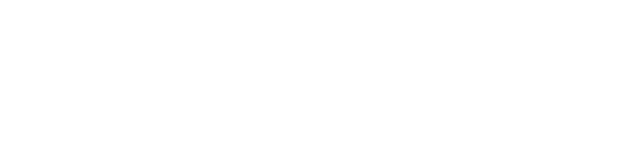
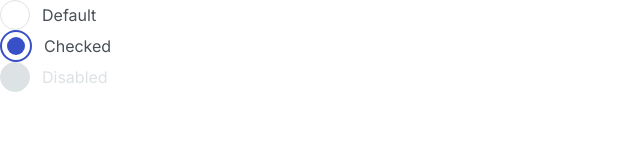
Before and after one commit to js-tasks-ru/htmlcss-20230411_sum2108, a website: page 07-lection5/02-radio/index.html in a window 1280 px wide. Shown: the whole page, without its empty margins (0-640 px from the left). Drawn offline with Linux system fonts and the light colour scheme.

Commit message:
dz-6/radio - радио кнопки

```diff
--- a/07-lection5/02-radio/index.html
+++ b/07-lection5/02-radio/index.html
@@ -6,6 +6,34 @@
         <link rel="stylesheet" href="./radio.css">
     </head>
     <body>
-
+        <div class="checkbox-container">
+            <label class="radio">
+                <input type="radio" class="radio__input" name="dz">
+                <div class="radio__state">
+                    <div class="radio__control">
+                        <div class="radio__icon"></div>
+                    </div>
+                    <div class="radio__title">Default</div>
+                </div>
+            </label>
+            <label class="radio">
+                <input type="radio" class="radio__input" name="dz" checked>
+                <div class="radio__state">
+                    <div class="radio__control">
+                        <div class="radio__icon"></div>
+                    </div>
+                    <div class="radio__title">Checked</div>
+                </div>
+            </label>
+            <label class="radio">
+                <input type="radio" class="radio__input" name="dz" disabled>
+                <div class="radio__state">
+                    <div class="radio__control">
+                        <div class="radio__icon"></div>
+                    </div>
+                    <div class="radio__title">Disabled</div>
+                </div>
+            </label>
+        </div>
     </body>
 </html>
--- a/07-lection5/02-radio/radio.css
+++ b/07-lection5/02-radio/radio.css
@@ -0,0 +1,64 @@
+.radio {
+    display: flex;
+    position: relative;
+}
+
+.radio__input {
+    position: absolute;
+    clip: rect(0, 0, 0, 0);
+}
+
+.radio__state {
+    display: flex;
+    gap: 12px;
+    align-items: center;
+    cursor: pointer;
+}
+
+.radio__control {
+    width: 28px;
+    height: 28px;
+    background: var(--white);
+    border: 1px solid var(--grey-2);
+    border-radius: 50%;
+    display: flex;
+    align-items: center;
+    justify-content: center;
+}
+
+.radio__icon {
+    display: none;
+    width: 18px;
+    height: 18px;
+    border-radius: 50%;
+    background: var(--blue);
+}
+
+.radio__title {
+    font-family: 'Inter';
+    font-style: normal;
+    font-weight: 400;
+    font-size: 16px;
+    line-height: 24px;
+    color: var(--grey-4);
+}
+
+.radio__input:checked ~ .radio__state .radio__control {
+    border: 2px solid var(--blue);
+}
+
+.radio__input:checked ~ .radio__state .radio__icon {
+    display: block;
+}
+
+.radio__input:disabled ~ .radio__state .radio__control {
+    background-color: var(--grey-2);
+}
+
+.radio__input:disabled ~ .radio__state .radio__title {
+    color: var(--grey-2)
+}
+
+.radio__input:disabled ~ .radio__state {
+    cursor: not-allowed;
+}
```
